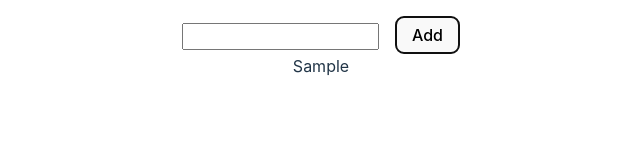
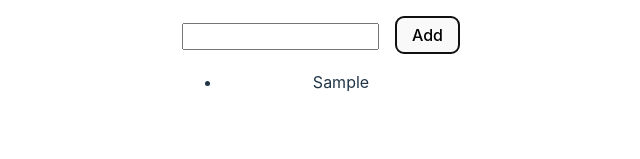
Before and after one commit to DavidGridley/to-do-app, a React (Vite) app: page / in a window 1280 px wide. Both pictures are taken after typing "Sample" into the empty fields and a click on the button "Add". Shown: the part 141-300 px from the top of the page, without its empty margins (319-959 px from the left). Built offline with nearby package versions, Linux system fonts and the light colour scheme.

Commit message:
add files for ToDoList and ListItem

```diff
--- a/src/App.tsx
+++ b/src/App.tsx
@@ -1,6 +1,8 @@
 import { useState } from 'react'
 import './App.css'
+
 import AddItem from './components/AddItem'
+import ToDoList from './components/ToDoList'
 
 
 function App() {
@@ -21,7 +23,7 @@ function App() {
     <>
       <h1>To do:</h1>
       <AddItem value={listItem} onChange={handleChange} onClick={handleClick} />
-      {toDoList}
+      <ToDoList list={toDoList} />
     </>
   )
 }
--- /dev/null
+++ b/src/components/ListItem.tsx
@@ -0,0 +1,15 @@
+import React from 'react';
+
+type Props = {
+    value: string;
+}
+
+const ListItem: React.FC<Props> = ({ value }) => {
+    return (
+        <li>
+            {value}
+        </li>
+    )
+}
+
+export default ListItem
--- /dev/null
+++ b/src/components/ToDoList.tsx
@@ -0,0 +1,16 @@
+import React from 'react';
+import ListItem from './ListItem';
+
+type Props = {
+    list: string[];
+}
+
+const List: React.FC<Props> = ({ list }) => {
+    return (
+        <ul>
+            {list.map(item => <ListItem value={item} />)}
+        </ul>
+    )
+}
+
+export default List;
```
